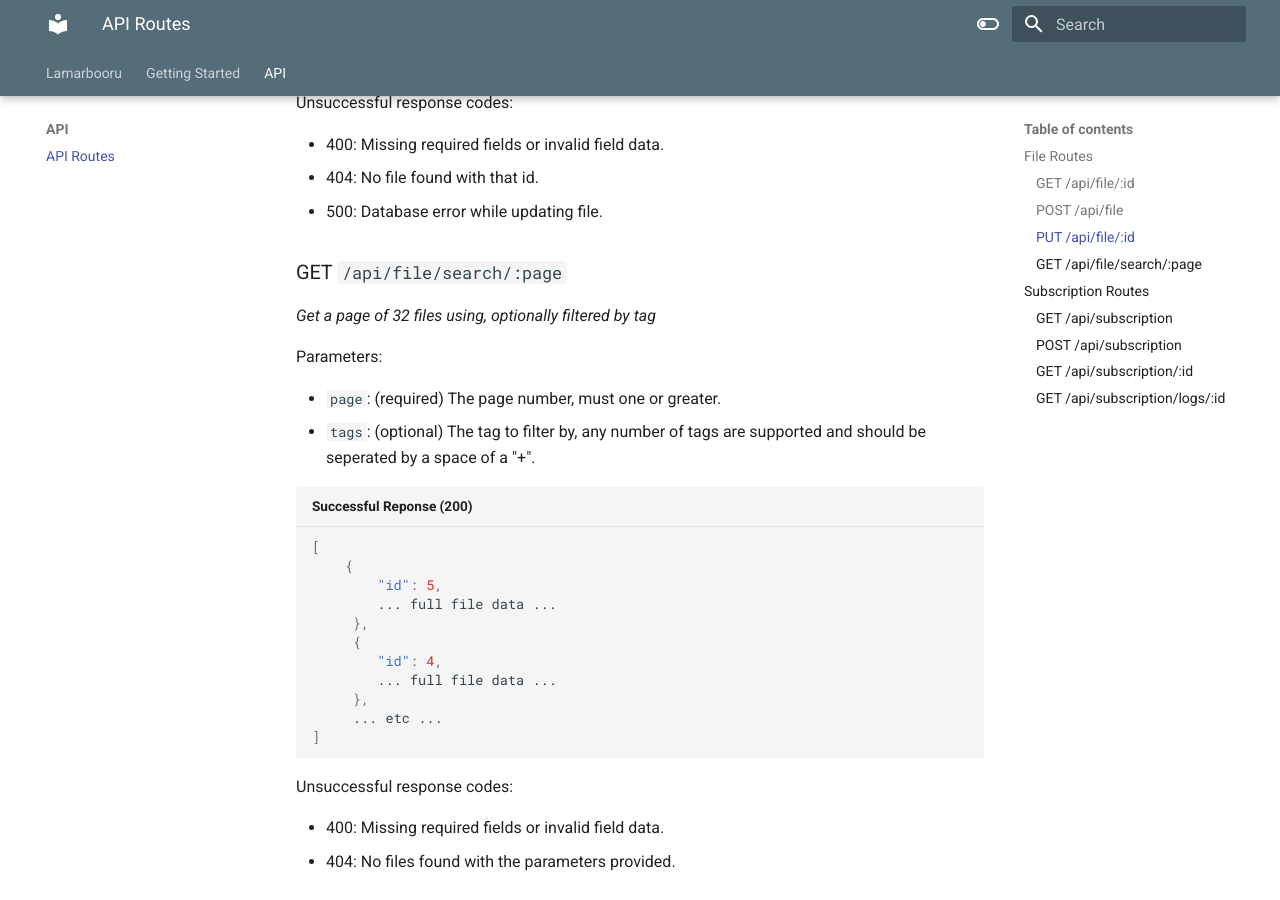
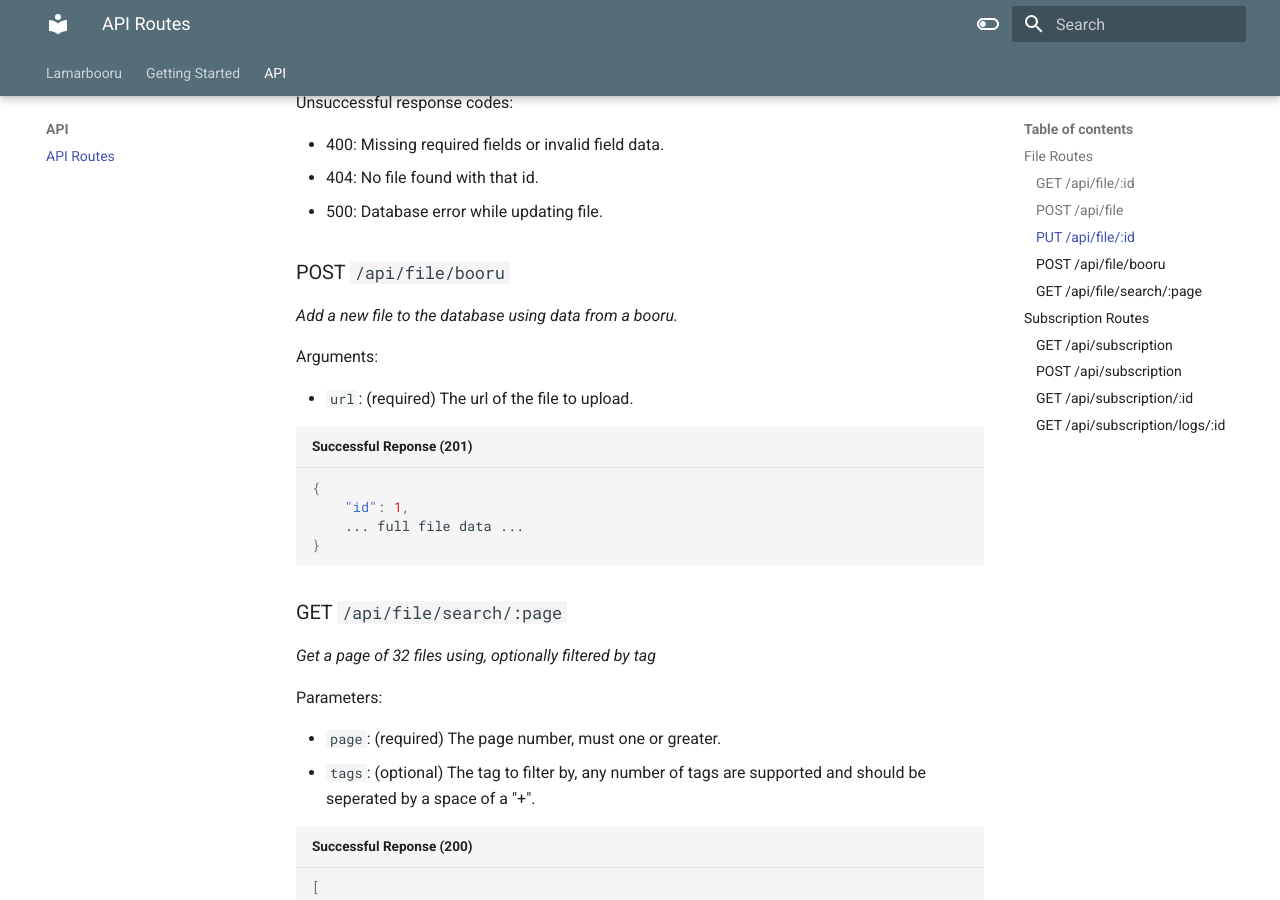
Before and after one commit to aylamar/lamarbooru, an MkDocs documentation site: the page built from docs/api.md, in a window 1280 px wide and 900 px high, scrolled down 2894 px. Built offline with MkDocs 1.6.1 and Material for MkDocs 9.7.7, drawn with Linux system fonts in a browser that asks for light colours.

Commit message:
docs: add booru route

````diff
--- a/docs/api.md
+++ b/docs/api.md
@@ -131,6 +131,22 @@ Unsuccessful response codes:
 * 400: Missing required fields or invalid field data.
 * 404: No file found with that id.
 * 500: Database error while updating file.
+
+### POST `/api/file/booru`
+
+_Add a new file to the database using data from a booru._
+
+Arguments:
+
+* `url`: (required) The url of the file to upload.
+
+```json title="Successful Reponse (201)"
+{
+    "id": 1,
+    ... full file data ...
+}
+```
+
 
 ### GET `/api/file/search/:page`
 
````
